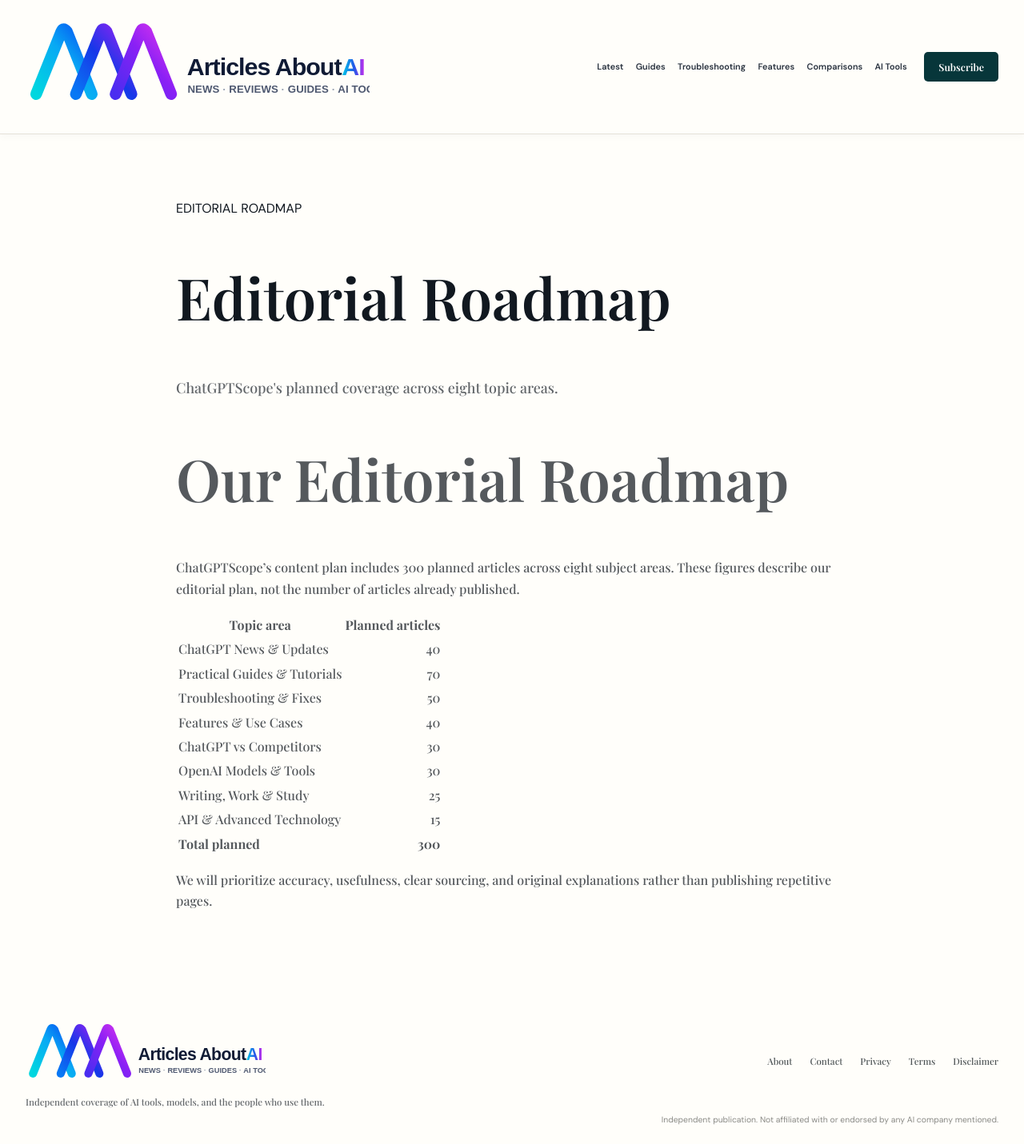
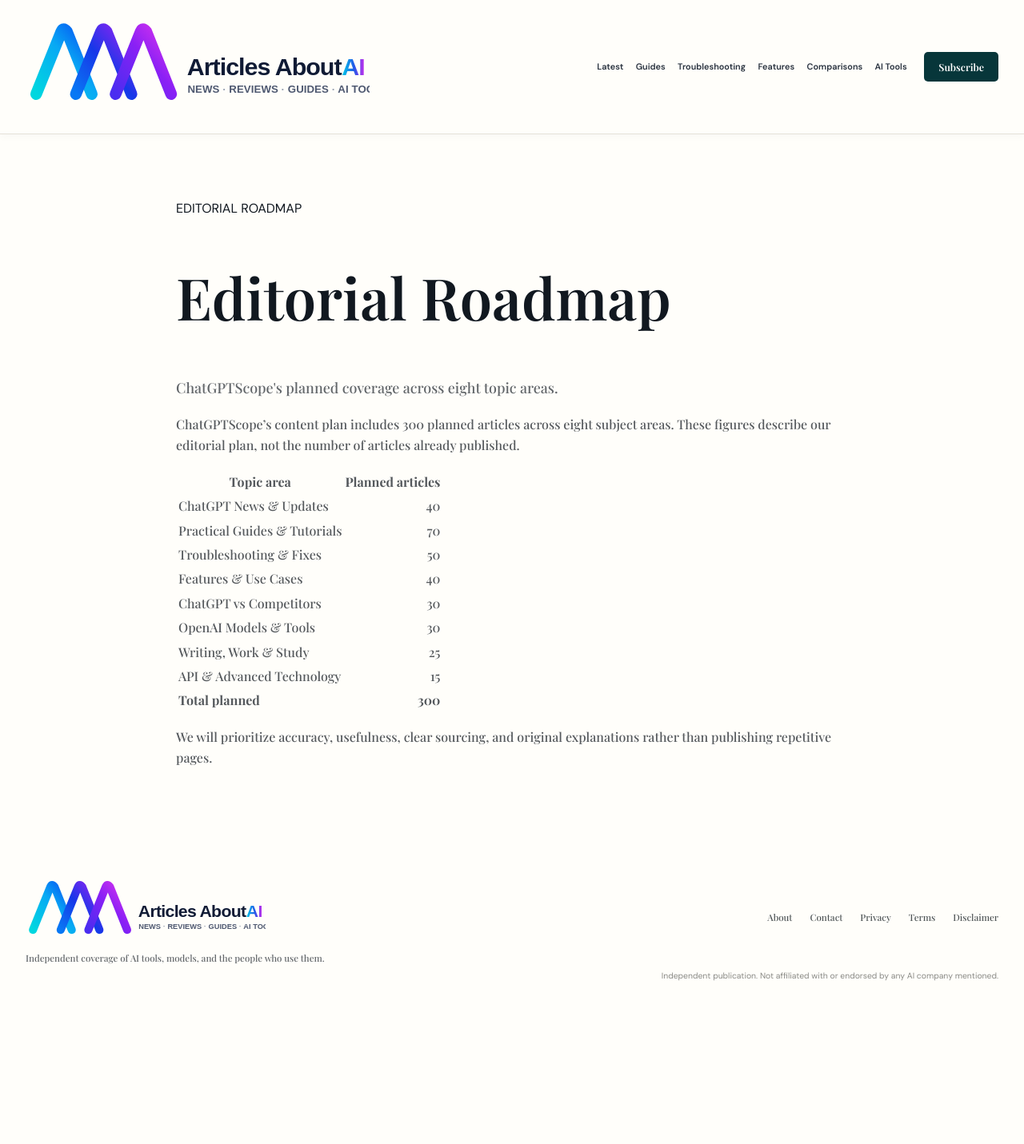
Before and after one commit to todaysnewsai/ChatGPTScope, a Jekyll site: the page built from roadmap.md, in a window 1280 px wide. Shown: the whole page at 80% size. Built offline with Jekyll 4.4.1, drawn with Linux system fonts in a browser that asks for light colours; after the commit the page ends 1251 px from its top, so only the background shows below that.

Commit message:
Remove duplicate roadmap page heading

```diff
--- a/roadmap.md
+++ b/roadmap.md
@@ -4,8 +4,6 @@
 permalink: /roadmap/
 description: "ChatGPTScope's planned coverage across eight topic areas."
 ---
-
-# Our Editorial Roadmap
 
 ChatGPTScope's content plan includes 300 planned articles across eight subject areas. These figures describe our editorial plan, not the number of articles already published.
 
```
